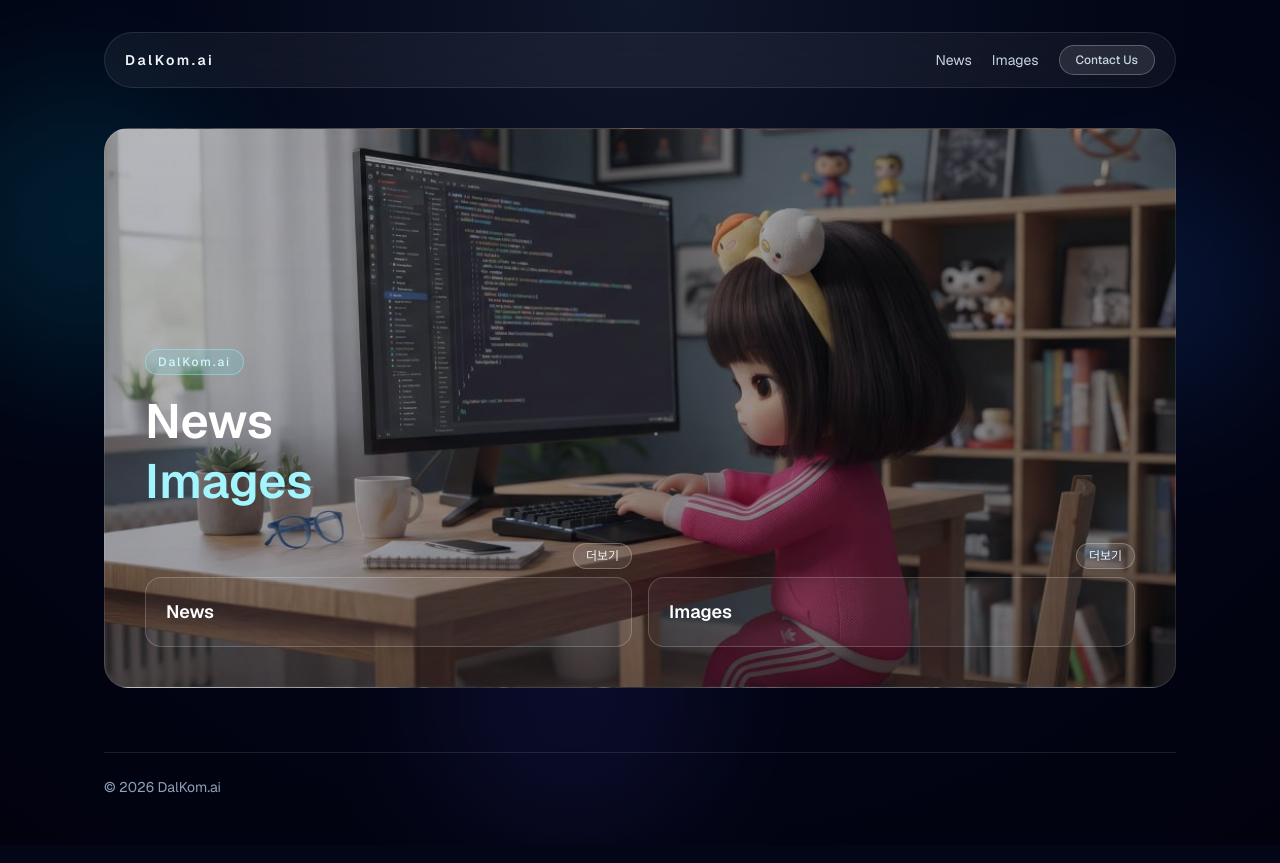
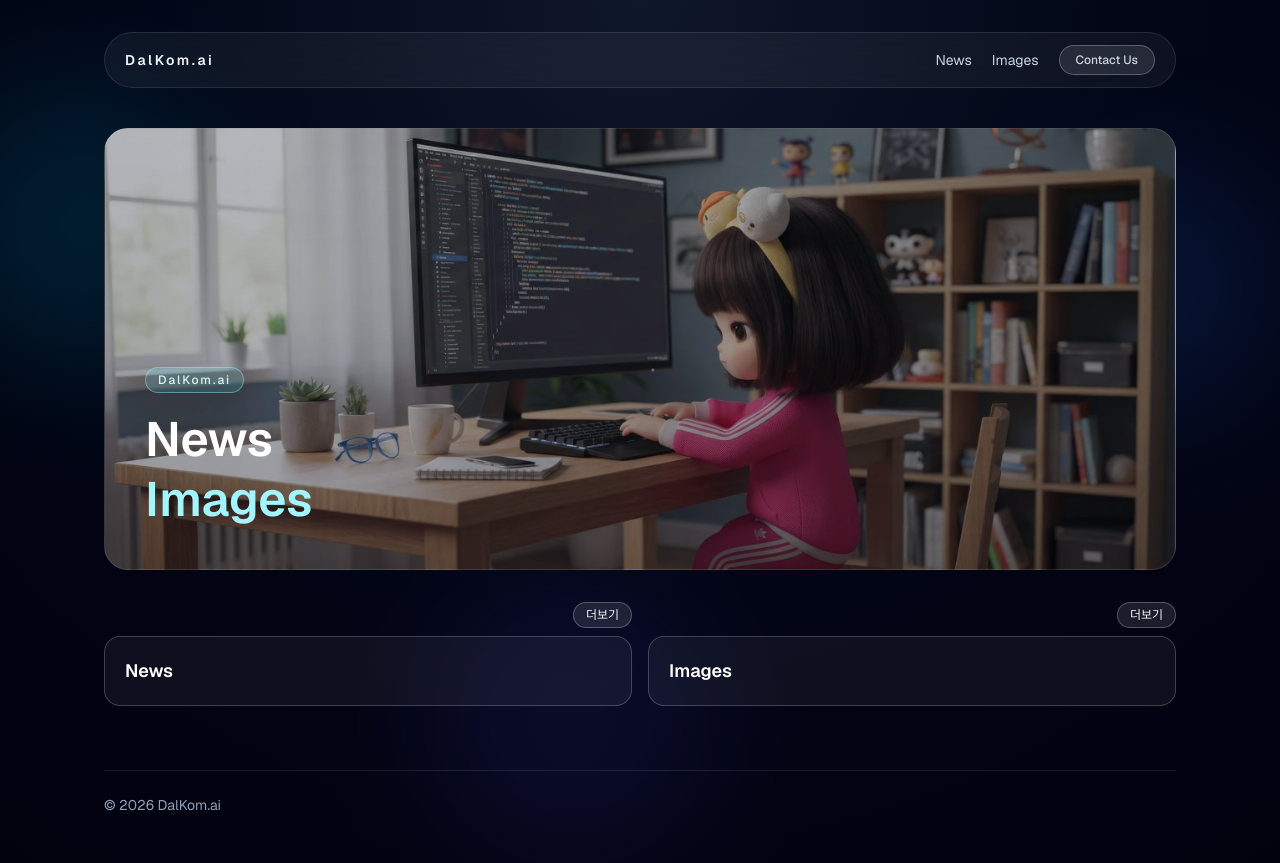
Before and after one commit to dalkom2025-art/dalkom-modern-nextjs, a Next.js app: page / in a window 1280 px wide. Built offline with nearby package versions, Linux system fonts and the light colour scheme.

Commit message:
layout: move news/images action cards below hero section

```diff
--- a/src/app/page.tsx
+++ b/src/app/page.tsx
@@ -7,7 +7,7 @@ export default function Home() {
     <SiteChrome>
       <main>
         <section
-          className="relative flex min-h-[560px] items-end overflow-hidden rounded-3xl border border-white/10 p-8 sm:p-10"
+          className="relative overflow-hidden rounded-3xl border border-white/10 p-8 sm:p-10"
           style={{
             backgroundImage:
               "linear-gradient(rgba(2,6,23,0.28), rgba(2,6,23,0.35)), url('/images/hero-bg.jpg')",
@@ -15,7 +15,8 @@ export default function Home() {
             backgroundPosition: "center",
           }}
         >
-          <div className="relative w-full">
+          <div className="relative min-h-[360px] flex items-end">
+            <div>
               <p className="inline-flex rounded-full border border-cyan-200/40 bg-cyan-300/15 px-3 py-1 text-xs font-medium tracking-[0.16em] text-cyan-100">
                 DalKom.ai
               </p>
@@ -23,8 +24,11 @@ export default function Home() {
                 News
                 <span className="block text-cyan-200">Images</span>
               </h1>
+            </div>
+          </div>
+        </section>
 
-            <div className="mt-8 grid gap-4 sm:grid-cols-2">
+        <section className="mt-8 grid gap-4 sm:grid-cols-2">
           <div>
             <div className="mb-2 flex justify-end">
               <Link
@@ -52,8 +56,6 @@ export default function Home() {
               <h3 className="text-lg font-semibold text-white">Images</h3>
             </Link>
           </div>
-            </div>
-          </div>
         </section>
       </main>
     </SiteChrome>
```
Lines whose indentation alone changed are shown as unchanged.
